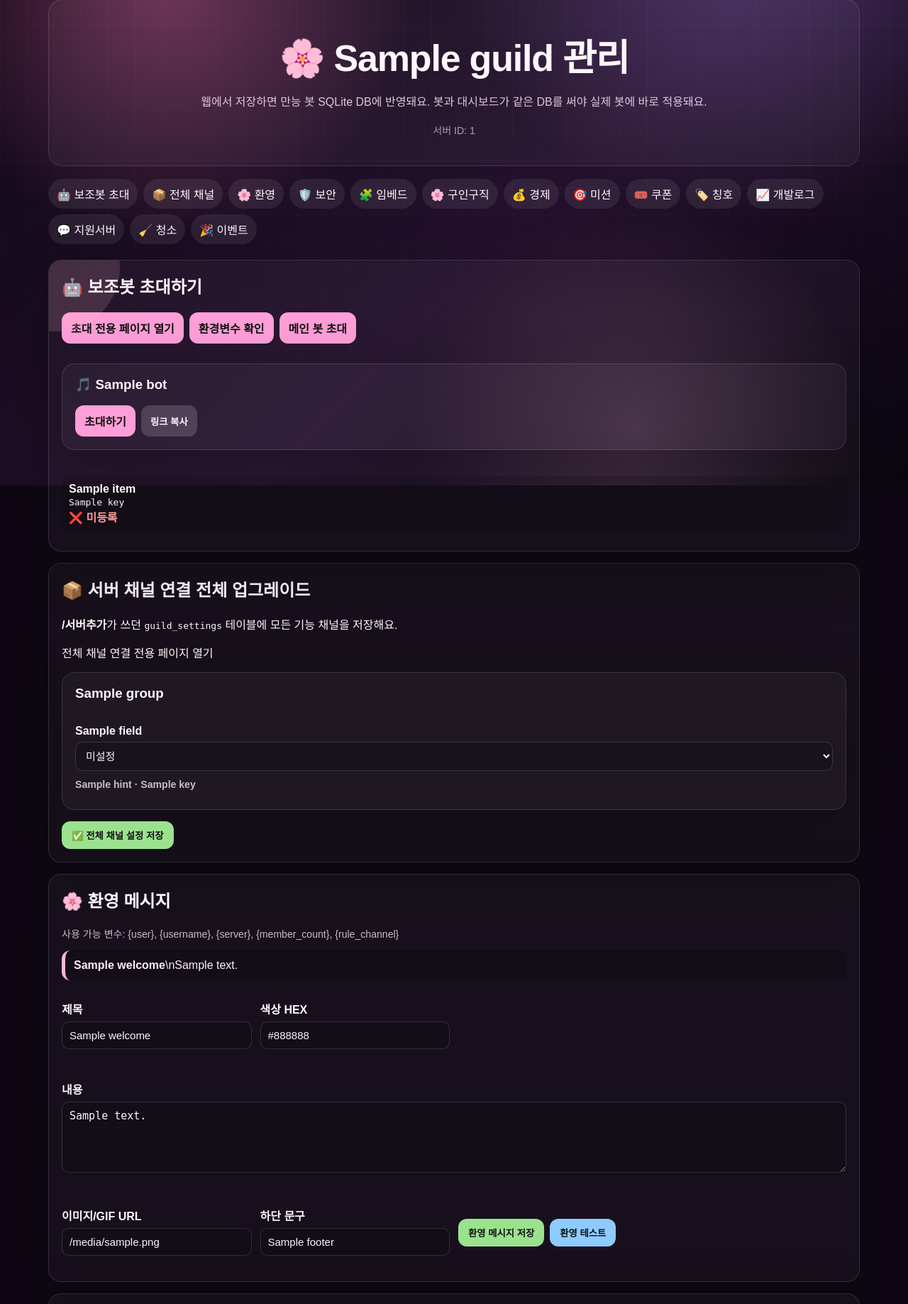
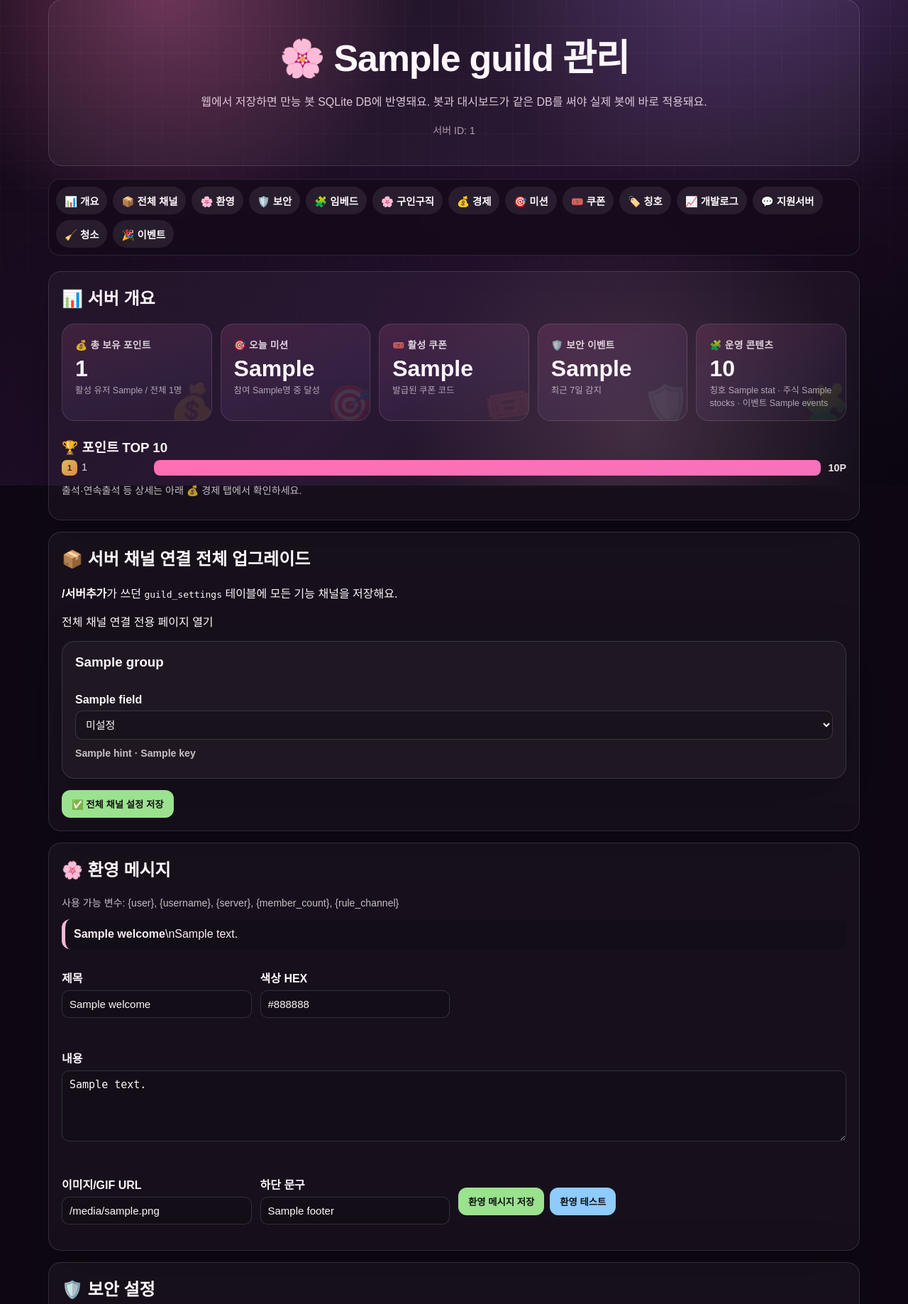
Before and after one commit to n06846960-cyber/manneung-bot-dashboard, a Flask app: template templates/dashboard.html in a window 1280 px wide. Shown: the part 116-1953 px from the top of the page at 71% size. Run offline with Flask 3, Linux system fonts and the light colour scheme; the template is opened without the code that fills it: most values are stand-ins (such as "Sample title", 1, 10 or a date in 2020).

Commit message:
Add files via upload

```diff
--- a/templates/dashboard.html
+++ b/templates/dashboard.html
@@ -3,12 +3,32 @@
 <style>
   .dash-wrap{max-width:1200px;margin:0 auto;padding:10px 0 40px;}
   .hero{padding:22px;border:1px solid rgba(255,255,255,.12);border-radius:20px;margin-bottom:18px;background:rgba(255,255,255,.04)}
-  .tabs{display:flex;flex-wrap:wrap;gap:8px;margin:14px 0 22px}.tabs a{padding:9px 12px;border-radius:999px;text-decoration:none;background:rgba(255,255,255,.08)}
-  .card{padding:18px;border:1px solid rgba(255,255,255,.12);border-radius:18px;margin:16px 0;background:rgba(255,255,255,.035)}
+  .tabs{position:sticky;top:0;z-index:40;display:flex;flex-wrap:wrap;gap:8px;margin:14px 0 22px;padding:10px;border-radius:16px;background:rgba(20,10,26,.82);backdrop-filter:blur(12px);border:1px solid rgba(255,255,255,.1)}.tabs a{padding:9px 12px;border-radius:999px;text-decoration:none;background:rgba(255,255,255,.08);font-size:.9em;font-weight:700;transition:background .15s}.tabs a:hover{background:rgba(255,111,179,.28)}
+  .card{padding:18px;border:1px solid rgba(255,255,255,.12);border-radius:18px;margin:16px 0;background:rgba(255,255,255,.035);transition:border-color .18s,transform .18s}
+  .card:hover{border-color:rgba(255,182,213,.32)}
   .grid{display:grid;grid-template-columns:repeat(auto-fit,minmax(240px,1fr));gap:12px}.grid2{display:grid;grid-template-columns:repeat(auto-fit,minmax(320px,1fr));gap:14px}
   label{display:block;font-weight:700}input,textarea,select{width:100%;box-sizing:border-box;margin-top:6px;margin-bottom:10px;padding:10px;border-radius:10px;border:1px solid rgba(255,255,255,.14);background:rgba(0,0,0,.22);color:inherit}textarea{min-height:100px}button{padding:10px 14px;border-radius:12px;border:0;font-weight:800;cursor:pointer}.mini{font-size:.88em;opacity:.75}.list{padding:10px;border-radius:12px;background:rgba(0,0,0,.16);margin:8px 0}.danger{background:#ff6b6b;color:#111}.ok{background:#9be28f;color:#111}.wide{grid-column:1/-1}.preview{white-space:pre-wrap;padding:12px;border-radius:12px;background:rgba(0,0,0,.22)}.button-row{display:flex;gap:8px;flex-wrap:wrap;align-items:center}.send{background:#8ecbff;color:#111}
 
-  .invite-card{position:relative;overflow:hidden}.invite-card:before{content:"";position:absolute;inset:-80px auto auto -80px;width:180px;height:180px;background:rgba(255,182,193,.16);border-radius:50%;pointer-events:none}.invite-actions{display:flex;gap:8px;flex-wrap:wrap;margin-top:10px}.invite-btn{display:inline-block;padding:10px 13px;border-radius:12px;text-decoration:none;font-weight:800;background:#ff9ed8;color:#111}.invite-copy{padding:10px 13px;border-radius:12px;border:0;font-weight:800;background:rgba(255,255,255,.16);color:inherit}.env-ok{color:#9be28f;font-weight:800}.env-bad{color:#ff9a9a;font-weight:800}
+  /* ── 개요 통계 ── */
+  .overview{margin:0 0 8px}
+  .stat-grid{display:grid;grid-template-columns:repeat(auto-fit,minmax(160px,1fr));gap:12px}
+  .stat-card{position:relative;overflow:hidden;padding:18px 18px 16px;border-radius:18px;border:1px solid rgba(255,255,255,.12);background:linear-gradient(160deg,rgba(255,111,179,.14),rgba(183,140,255,.08) 60%,rgba(255,255,255,.02));transition:transform .18s,box-shadow .18s}
+  .stat-card:hover{transform:translateY(-3px);box-shadow:0 18px 40px rgba(255,111,179,.16)}
+  .stat-card .label{display:flex;align-items:center;gap:7px;font-size:.86em;font-weight:700;opacity:.82;letter-spacing:.2px}
+  .stat-card .value{font-size:2em;font-weight:900;line-height:1.05;margin-top:8px;font-variant-numeric:tabular-nums}
+  .stat-card .sub{font-size:.78em;opacity:.62;margin-top:4px}
+  .stat-card .spark{position:absolute;right:-6px;bottom:-10px;font-size:3.4em;opacity:.10;transform:rotate(-8deg)}
+
+  /* ── TOP10 바 차트 ── */
+  .chart{display:grid;gap:9px;margin-top:6px}
+  .bar-row{display:grid;grid-template-columns:120px 1fr auto;align-items:center;gap:10px;font-size:.9em}
+  .bar-row .who{overflow:hidden;text-overflow:ellipsis;white-space:nowrap;opacity:.85}
+  .bar-track{height:22px;border-radius:8px;background:rgba(0,0,0,.28);overflow:hidden}
+  .bar-fill{height:100%;border-radius:8px;background:linear-gradient(90deg,#ff6fb3,#b78cff);min-width:3px;transition:width .5s cubic-bezier(.2,.7,.3,1)}
+  .bar-row .amt{font-weight:800;font-variant-numeric:tabular-nums;opacity:.9}
+  .rank{display:inline-grid;place-items:center;width:22px;height:22px;border-radius:7px;background:rgba(255,255,255,.1);font-size:.78em;font-weight:900;margin-right:6px}
+  .rank.g1{background:linear-gradient(135deg,#ffd66f,#ff9f43);color:#3a2600}.rank.g2{background:linear-gradient(135deg,#e6e6e6,#b9b9c8);color:#2a2a33}.rank.g3{background:linear-gradient(135deg,#e6a76f,#c77b3f);color:#331c07}
+
 </style>
 <div class="dash-wrap">
   <div class="hero">
@@ -18,48 +38,35 @@
   </div>
 
   <div class="tabs">
-    <a href="#custom-bots">🤖 보조봇 초대</a><a href="#guild-settings">📦 전체 채널</a><a href="#welcome">🌸 환영</a><a href="#security">🛡️ 보안</a><a href="#embeds">🧩 임베드</a><a href="#recruit">🌸 구인구직</a><a href="#economy">💰 경제</a><a href="#mission">🎯 미션</a><a href="#coupon">🎟️ 쿠폰</a><a href="#title">🏷️ 칭호</a><a href="#devlog">📈 개발로그</a><a href="#support">💬 지원서버</a><a href="#clean">🧹 청소</a><a href="#event">🎉 이벤트</a>
+    <a href="#overview">📊 개요</a><a href="#guild-settings">📦 전체 채널</a><a href="#welcome">🌸 환영</a><a href="#security">🛡️ 보안</a><a href="#embeds">🧩 임베드</a><a href="#recruit">🌸 구인구직</a><a href="#economy">💰 경제</a><a href="#mission">🎯 미션</a><a href="#coupon">🎟️ 쿠폰</a><a href="#title">🏷️ 칭호</a><a href="#devlog">📈 개발로그</a><a href="#support">💬 지원서버</a><a href="#clean">🧹 청소</a><a href="#event">🎉 이벤트</a>
   </div>
 
-  <section id="custom-bots" class="card invite-card">
-    <h2>🤖 보조봇 초대하기</h2>
-    <div class="button-row" style="margin-bottom:12px;">
-      <a class="invite-btn" href="{{ url_for('bot_invite_page') }}" target="_blank">초대 전용 페이지 열기</a>
-      <a class="invite-btn" href="{{ url_for('check_custom_bots') }}" target="_blank">환경변수 확인</a>
-      {% if main_bot_invite_url %}<a class="invite-btn" href="{{ main_bot_invite_url }}" target="_blank">메인 봇 초대</a>{% endif %}
+  <section id="overview" class="card overview">
+    <h2>📊 서버 개요</h2>
+    <div class="stat-grid">
+      <div class="stat-card"><div class="label">💰 총 보유 포인트</div><div class="value">{{ "{:,}".format(stats.total_points) }}</div><div class="sub">활성 유저 {{ stats.active_members }} / 전체 {{ stats.total_members }}명</div><div class="spark">💰</div></div>
+      <div class="stat-card"><div class="label">🎯 오늘 미션</div><div class="value">{{ stats.mission_claimed }}</div><div class="sub">참여 {{ stats.mission_users }}명 중 달성</div><div class="spark">🎯</div></div>
+      <div class="stat-card"><div class="label">🎟️ 활성 쿠폰</div><div class="value">{{ stats.active_coupons }}</div><div class="sub">발급된 쿠폰 코드</div><div class="spark">🎟️</div></div>
+      <div class="stat-card"><div class="label">🛡️ 보안 이벤트</div><div class="value">{{ stats.security_events_7d }}</div><div class="sub">최근 7일 감지</div><div class="spark">🛡️</div></div>
+      <div class="stat-card"><div class="label">🧩 운영 콘텐츠</div><div class="value">{{ stats.titles + stats.stocks }}</div><div class="sub">칭호 {{ stats.titles }} · 주식 {{ stats.stocks }} · 이벤트 {{ stats.events }}</div><div class="spark">🧩</div></div>
     </div>
 
-    {% if custom_bot_invites %}
-      <div class="grid">
-        {% for bot in custom_bot_invites %}
-          <div class="card">
-            <h3>🎵 {{ bot.name }}</h3>
-            <div class="invite-actions">
-              <a class="invite-btn" href="{{ bot.invite_url }}" target="_blank">초대하기</a>
-              <button class="invite-copy" type="button" onclick="navigator.clipboard.writeText('{{ bot.invite_url }}'); this.innerText='복사 완료';">링크 복사</button>
-            </div>
-          </div>
-        {% endfor %}
+    <h3 style="margin:22px 0 4px">🏆 포인트 TOP 10</h3>
+    {% if top_points %}
+    {% set maxp = top_points[0].point if top_points[0].point and top_points[0].point > 0 else 1 %}
+    <div class="chart">
+      {% for p in top_points %}
+      <div class="bar-row">
+        <div class="who"><span class="rank {% if loop.index==1 %}g1{% elif loop.index==2 %}g2{% elif loop.index==3 %}g3{% endif %}">{{ loop.index }}</span>{{ p.user_id }}</div>
+        <div class="bar-track"><div class="bar-fill" style="width:{{ (p.point / maxp * 100)|round(1) if p.point else 0 }}%"></div></div>
+        <div class="amt">{{ "{:,}".format(p.point or 0) }}P</div>
       </div>
-    {% else %}
-      <p class="mini">아직 등록된 보조봇이 없어요.</p>
-    {% endif %}
-
-    <div class="grid" style="margin-top:12px;">
-      {% for item in custom_bot_env_status %}
-        <div class="list">
-          <b>{{ item.name }}</b><br>
-          <code>{{ item.key }}</code><br>
-          {% if item.valid %}
-            <span class="env-ok">✅ 정상</span> <span class="mini">{{ item.masked }}</span>
-          {% elif item.exists %}
-            <span class="env-bad">⚠️ 숫자 형식 아님</span>
-          {% else %}
-            <span class="env-bad">❌ 미등록</span>
-          {% endif %}
-        </div>
       {% endfor %}
     </div>
+    <p class="mini" style="margin-top:10px">출석·연속출석 등 상세는 아래 💰 경제 탭에서 확인하세요.</p>
+    {% else %}
+    <p class="mini">아직 포인트 기록이 없어요. 유저가 활동을 시작하면 여기에 순위가 표시돼요.</p>
+    {% endif %}
   </section>
 
   <section id="guild-settings" class="card">
```
